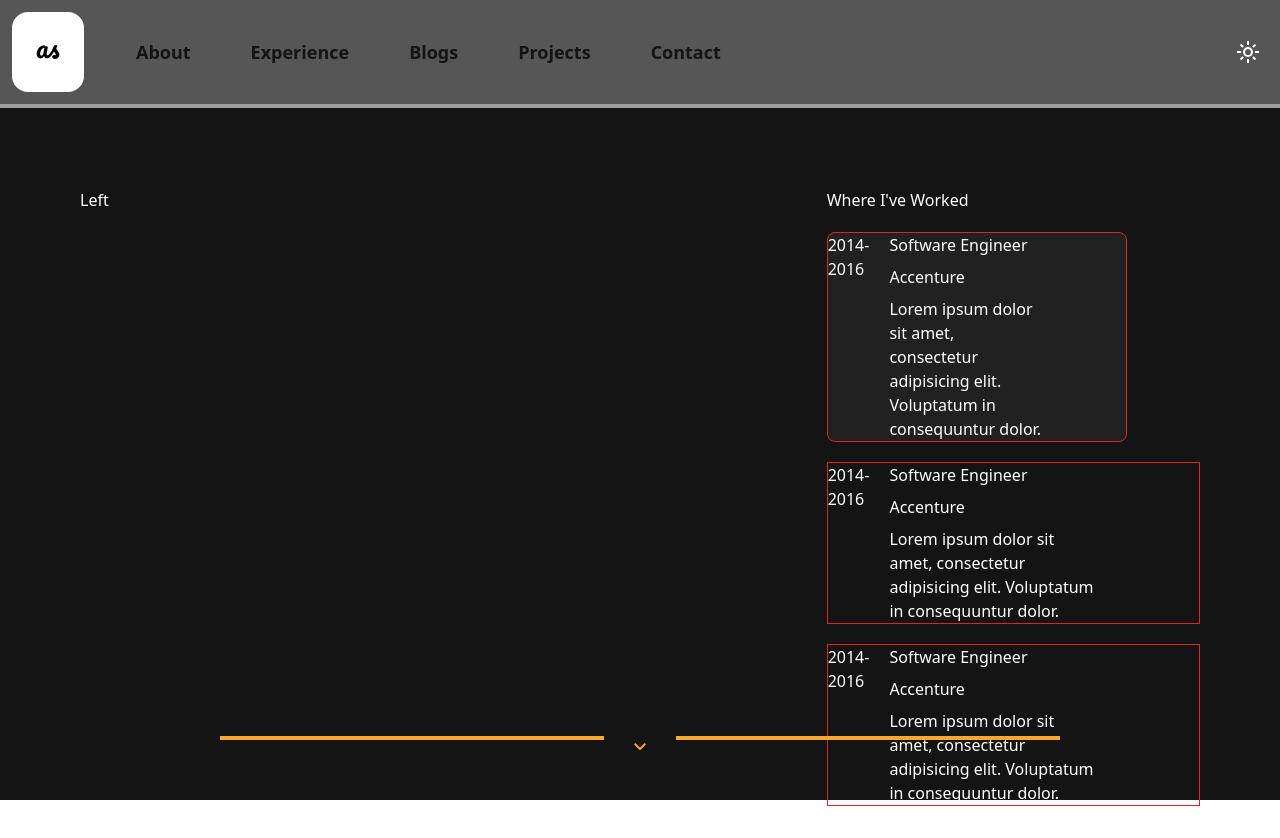
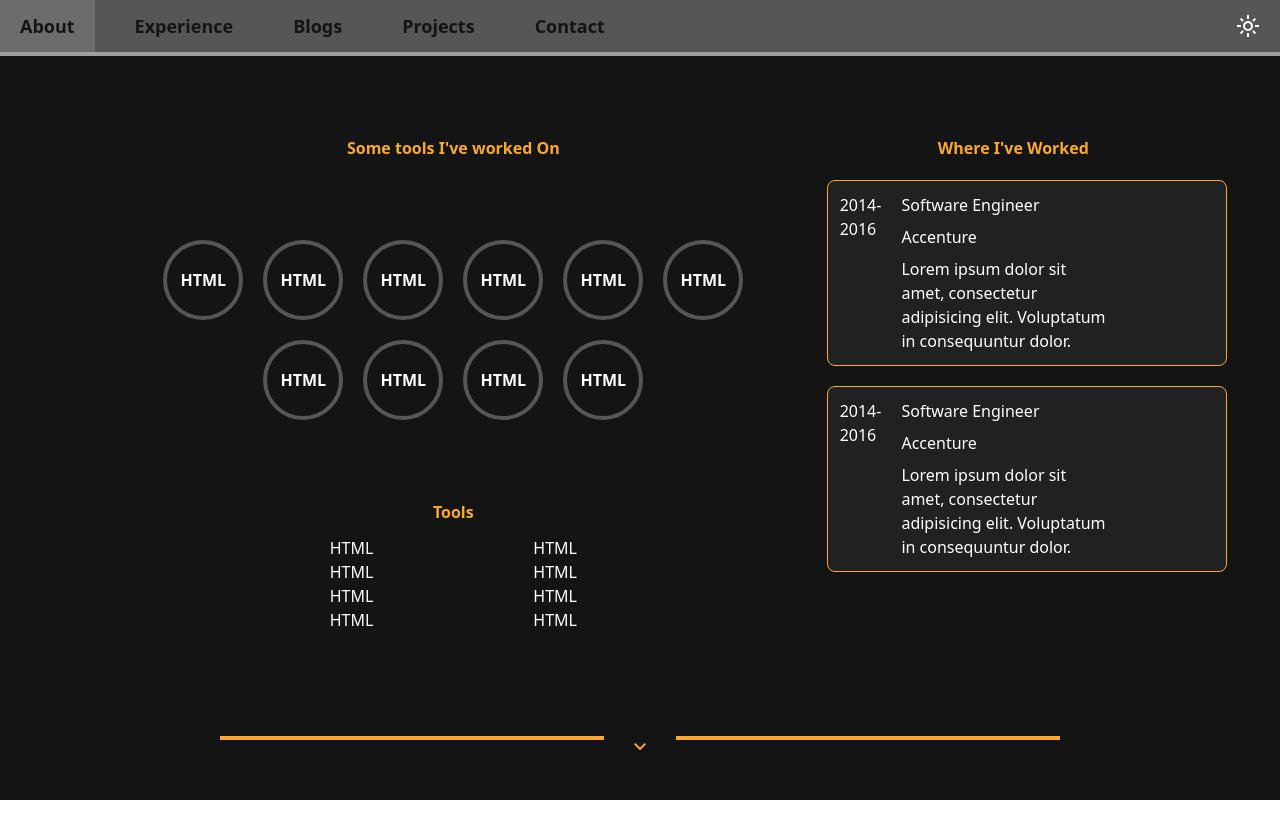
Before and after one commit to sri-anya/Portfolio-Feb2024, a React (Vite) app: page /experience in a window 1280 px wide. Shown: the top 838 px of the page. After the commit the page ends 800 px from the top, so only its background shows below. Built offline with nearby package versions, Linux system fonts and the light colour scheme.

Commit message:
dark mode in navbar

```diff
--- a/src/About.jsx
+++ b/src/About.jsx
@@ -138,6 +138,7 @@ const About = () => {
       </div>
 
 
+
     </div>
 
 
--- a/src/Experience.jsx
+++ b/src/Experience.jsx
@@ -6,14 +6,59 @@ const Experience = () => {
   const navigate = useNavigate()
   return (
 
-    <div className='bg-[#141414] h-screen w-full'>
+    <div className='bg-[#141414] min-h-screen w-full'>
       <NavBar />
       <div className=' text-white flex flex-col items-center'>
         <div className='grid grid-cols-3 m-20'>
-          <div className="left col-span-2">Left</div>
+          <div className="left col-span-2">
+            <h1 className='text-center font-extrabold text-[#FBA92C]'>Some tools I've worked On</h1>
+            <div className="technologies flex flex-wrap items-center justify-center gap-5  p-20">
+
+              <div className="tech hover:animate-bounce w-20 h-20 rounded-full border-solid border-[4px] border-[#565656] flex justify-center items-center font-bold">HTML</div>
+              <div className="tech hover:animate-bounce w-20 h-20 rounded-full border-solid border-[4px] border-[#565656] flex justify-center items-center font-bold">HTML</div>
+              <div className="tech hover:animate-bounce w-20 h-20 rounded-full border-solid border-[4px] border-[#565656] flex justify-center items-center font-bold">HTML</div>
+              <div className="tech hover:animate-bounce w-20 h-20 rounded-full border-solid border-[4px] border-[#565656] flex justify-center items-center font-bold">HTML</div>
+              <div className="tech hover:animate-bounce w-20 h-20 rounded-full border-solid border-[4px] border-[#565656] flex justify-center items-center font-bold">HTML</div>
+              <div className="tech hover:animate-bounce w-20 h-20 rounded-full border-solid border-[4px] border-[#565656] flex justify-center items-center font-bold">HTML</div>
+              <div className="tech hover:animate-bounce w-20 h-20 rounded-full border-solid border-[4px] border-[#565656] flex justify-center items-center font-bold">HTML</div>
+              <div className="tech hover:animate-bounce w-20 h-20 rounded-full border-solid border-[4px] border-[#565656] flex justify-center items-center font-bold">HTML</div>
+              <div className="tech hover:animate-bounce w-20 h-20 rounded-full border-solid border-[4px] border-[#565656] flex justify-center items-center font-bold">HTML</div>
+              <div className="tech hover:animate-bounce w-20 h-20 rounded-full border-solid border-[4px] border-[#565656] flex justify-center items-center font-bold">HTML</div>
+
+
+
+
+            </div>
+            <h1 className='text-center font-extrabold text-[#FBA92C]'>Tools</h1>
+            <div className="technologies flex flex-wrap items-center justify-center gap-5  px-20 py-3">
+              <ul className='grid grid-cols-2 gap-x-40'>
+                <li>HTML</li>
+                <li>HTML</li>
+                <li>HTML</li>
+                <li>HTML</li>
+                <li>HTML</li>
+                <li>HTML</li>
+                <li>HTML</li>
+                <li>HTML</li>
+              </ul>
+
+
+
+
+            </div>
+          </div>
           <div className="right col-span-1 space-y-5">
-            <h1>Where I've Worked</h1>
-            <div className="card w-[300px] flex gap-5 border border-solid rounded-lg bg-[#212121] border-red-600">
+            <h1 className='text-center font-extrabold text-[#FBA92C]'>Where I've Worked</h1>
+            <div className="card w-[400px] flex gap-5 border border-solid rounded-lg bg-[#212121] border-[#FBA92C] p-3">
+              <div className="time">2014-2016</div>
+              <div className='flex flex-col gap-2'>
+                <div className="position">Software Engineer</div>
+                <div className="company">Accenture</div>
+                <p className="w-2/3">Lorem ipsum dolor sit amet, consectetur adipisicing elit. Voluptatum in consequuntur dolor.</p>
+              </div>
+
+            </div>
+            <div className="card w-[400px] flex gap-5 border border-solid rounded-lg bg-[#212121] border-[#FBA92C] p-3">
               <div className="time">2014-2016</div>
               <div className='flex flex-col gap-2'>
                 <div className="position">Software Engineer</div>
@@ -23,24 +68,8 @@ const Experience = () => {
 
             </div>
 
-            <div className="card w-auto flex gap-5 border border-solid border-red-600">
-              <div className="time">2014-2016</div>
-              <div className='flex flex-col gap-2'>
-                <div className="position">Software Engineer</div>
-                <div className="company">Accenture</div>
-                <p className="w-2/3">Lorem ipsum dolor sit amet, consectetur adipisicing elit. Voluptatum in consequuntur dolor.</p>
-              </div>
 
-            </div>
-            <div className="card w-auto flex gap-5 border border-solid border-red-600">
-              <div className="time">2014-2016</div>
-              <div className='flex flex-col gap-2'>
-                <div className="position">Software Engineer</div>
-                <div className="company">Accenture</div>
-                <p className="w-2/3">Lorem ipsum dolor sit amet, consectetur adipisicing elit. Voluptatum in consequuntur dolor.</p>
-              </div>
 
-            </div>
           </div>
         </div>
 
--- a/src/NavBar.jsx
+++ b/src/NavBar.jsx
@@ -1,27 +1,67 @@
-import React from 'react'
+// import React from 'react'
+// import { Link } from 'react-router-dom';
+
+// const NavBar = () => {
+//   return (
+//     <div className='sticky top-0 z-10'>
+//       <nav className='bg-[#565656] dark:bg-white w-full font-bold text-lg flex justify-between '>
+
+//         <ul className='flex gap-5 text-[#141414] '>
+//           <Link to="/" className='bg-white mx-3 my-3 flex justify-center items-center px-5 cursor-pointer rounded-2xl hover:bg-[#FBA92C]'><img src="src\assets\favicon-32x32.png" className="invert hover:animate-spin rounded-full " alt="logo" /></Link>
+//           <Link className='px-5 py-8 m-auto cursor-pointer hover:bg-[#6c6c6c]' to="/about">About</Link>
+//           <Link className='px-5 py-8 m-auto cursor-pointer hover:bg-[#6c6c6c]' to="/experience">Experience</Link>
+//           <Link className='px-5 py-8 m-auto cursor-pointer hover:bg-[#6c6c6c]' to="/blogs" >Blogs</Link>
+//           <Link className='px-5 py-8 m-auto cursor-pointer hover:bg-[#6c6c6c]' to="/projects" >Projects</Link>
+//           <Link className='px-5 py-8 m-auto cursor-pointer hover:bg-[#6c6c6c]' to="/contact">Contact</Link>
+
+
+//         </ul>
+//         <div className="mode"><img className='invert px-5 py-10' src="src\assets\light_mode_FILL0_wght400_GRAD0_opsz24.svg" alt="mode" /></div>
+//       </nav>
+
+//       <div className='bg-[#9E9E9E] separator h-1 w-full'></div>
+//     </div>
+//   )
+// }
+
+import React, { useState } from 'react';
 import { Link } from 'react-router-dom';
 
 const NavBar = () => {
+  const [darkMode, setDarkMode] = useState(false);
+
+  const toggleDarkMode = () => {
+    setDarkMode(!darkMode);
+  };
+
   return (
-    <div className='sticky top-0 z-10'>
-      <nav className='bg-[#565656] dark:bg-white w-full font-bold text-lg flex justify-between '>
+    <div className={`sticky top-0 z-10 ${darkMode ? 'dark' : ''}`}>
+      <nav className={`bg-[#565656] dark:bg-white w-full font-bold text-lg flex flex-col md:flex-row items-center md:justify-between transition-colors duration-300 ease-in-out`}>
 
-        <ul className='flex gap-5 text-[#141414] '>
-          <Link to="/" className='bg-white mx-3 my-3 flex justify-center items-center px-5 cursor-pointer rounded-2xl hover:bg-[#FBA92C]'><img src="src\assets\favicon-32x32.png" className="invert hover:animate-spin rounded-full " alt="logo" /></Link>
-          <Link className='px-5 py-8 m-auto cursor-pointer hover:bg-[#6c6c6c]' to="/about">About</Link>
-          <Link className='px-5 py-8 m-auto cursor-pointer hover:bg-[#6c6c6c]' to="/experience">Experience</Link>
-          <Link className='px-5 py-8 m-auto cursor-pointer hover:bg-[#6c6c6c]' to="/blogs" >Blogs</Link>
-          <Link className='px-5 py-8 m-auto cursor-pointer hover:bg-[#6c6c6c]' to="/projects" >Projects</Link>
-          <Link className='px-5 py-8 m-auto cursor-pointer hover:bg-[#6c6c6c]' to="/contact">Contact</Link>
+        <div className='flex items-center md:hidden'>
+          <Link to="/" className='bg-white mx-3 my-3 flex justify-center items-center px-5 cursor-pointer rounded-2xl hover:bg-[#FBA92C]'>
+            <img src="src\assets\favicon-32x32.png" className={`invert ${darkMode ? 'dark:invert' : ''} hover:animate-spin rounded-full`} alt="logo" />
+          </Link>
+        </div>
+
+        <ul className='flex flex-col md:flex-row gap-5 text-[#141414] '>
+          <Link className='px-5 py-3 m-auto cursor-pointer hover:bg-[#6c6c6c]' to="/about">About</Link>
+          <Link className='px-5 py-3 m-auto cursor-pointer hover:bg-[#6c6c6c]' to="/experience">Experience</Link>
+          <Link className='px-5 py-3 m-auto cursor-pointer hover:bg-[#6c6c6c]' to="/blogs" >Blogs</Link>
+          <Link className='px-5 py-3 m-auto cursor-pointer hover:bg-[#6c6c6c]' to="/projects" >Projects</Link>
+          <Link className='px-5 py-3 m-auto cursor-pointer hover:bg-[#6c6c6c]' to="/contact">Contact</Link>
+        </ul>
+
+        <div className="mode cursor-pointer hidden md:block" onClick={toggleDarkMode}>
+          <img className={`  invert px-5 py-3 ${darkMode ? 'dark:invert' : ''}`} src="src\assets\light_mode_FILL0_wght400_GRAD0_opsz24.svg" alt="mode" />
+        </div>
 
 
-        </ul>
-        <div className="mode"><img className='invert px-5 py-10' src="src\assets\light_mode_FILL0_wght400_GRAD0_opsz24.svg" alt="mode" /></div>
-      </nav>
+      </nav >
 
-      <div className='bg-[#9E9E9E] separator h-1 w-full'></div>
-    </div>
-  )
-}
+  <div className={`bg-[#9E9E9E] separator h-1 w-full ${darkMode ? 'dark:bg-gray-700' : ''}`}></div>
+      </div >
+  );
+};
 
-export default NavBar
+export default NavBar;
--- a/tailwind.config.js
+++ b/tailwind.config.js
@@ -8,5 +8,26 @@ export default {
     extend: {},
   },
   plugins: [],
+  // tailwind.config.js
 
-}
+  darkMode: 'class', // 'media' or 'class' or 'false'
+  theme: {
+    extend: {
+      backgroundColor: {
+        dark: '#1A1A1A', // Customize your dark mode background color
+      },
+      textColor: {
+        dark: '#FFFFFF', // Customize your dark mode text color
+      },
+      borderColor: {
+        dark: '#2E2E2E', // Customize your dark mode border color
+      },
+    },
+  },
+  variants: {
+    extend: {
+      invert: ['dark'], // Extend the invert utility to work in dark mode
+    },
+  },
+  plugins: [],
+};
```
